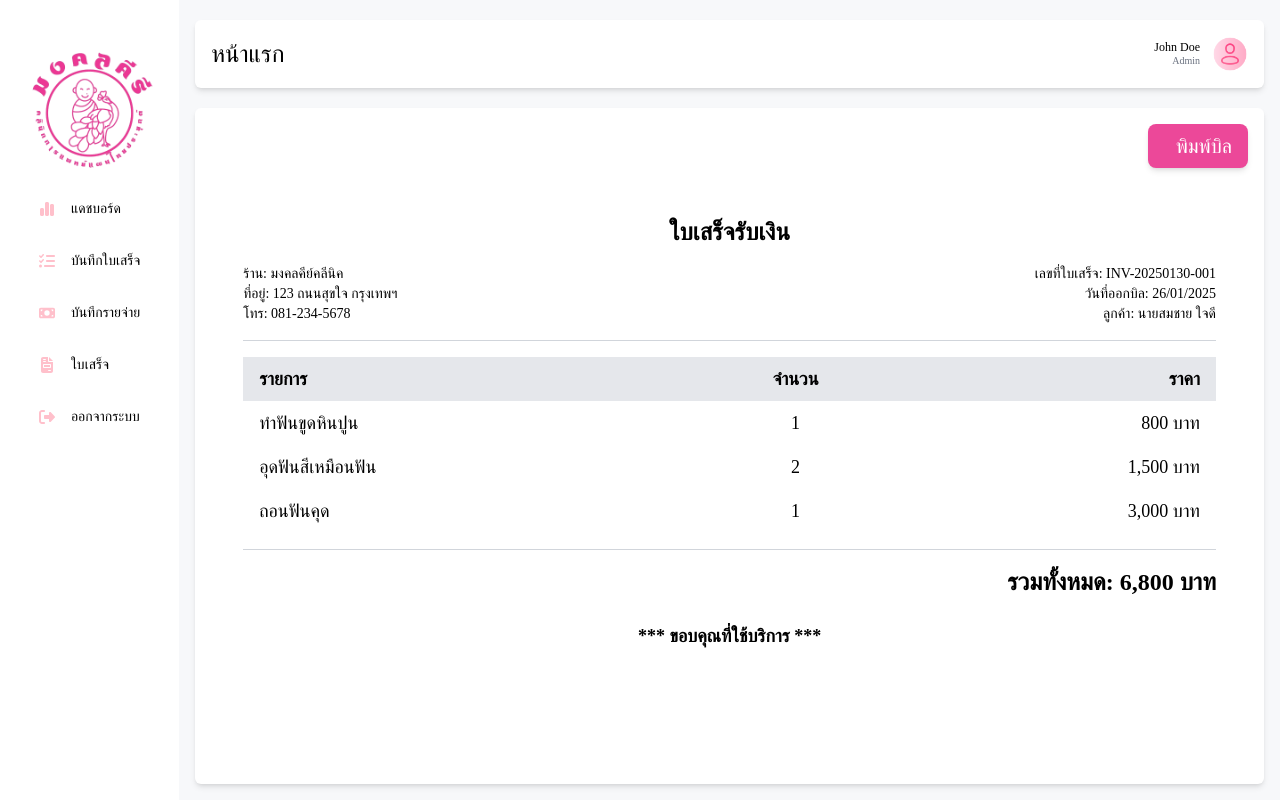
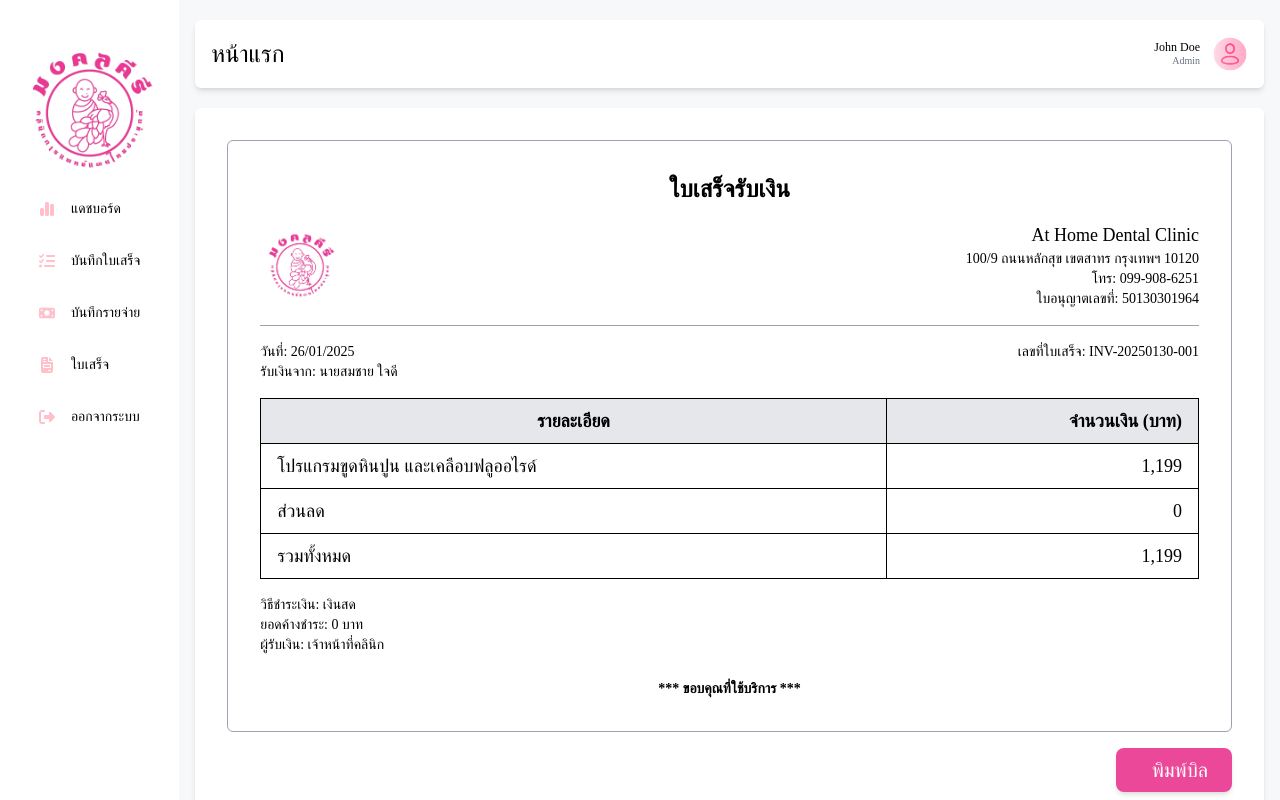
Before and after one commit to Tiggers123/CLINICPROJ-1, a Next.js app in the folder frontend/: page /manage/print in a window 1280 px wide. Built offline with nearby package versions, Linux system fonts and the light colour scheme.

Commit message:
fix api expense

```diff
--- a/frontend/app/(dashboard)/expense/page.tsx
+++ b/frontend/app/(dashboard)/expense/page.tsx
@@ -12,37 +12,40 @@ import "@fortawesome/fontawesome-free/css/all.min.css";
 
 const ExpensePage = () => {
   const [isShowModal, setIsShowModal] = useState(false);
-  const [orderno, setOrderno] = useState("");
-  const [optional, setOptional] = useState("");
-  const [amount, setAmount] = useState("");
+  const [orderid, setOrderid] = useState("");
+  const [name, setName] = useState("");
+  const [totalprice, setTotalprice] = useState("");
+  const [qty, setQty] = useState("");
   const [id, setId] = useState(0); // id เอาไว้แก้ไขรายการ
   const [searchQuery, setSearchQuery] = useState("");
   const [expense, setExpense] = useState([
     {
       id: 1,
-      orderno: "001",
-      optional: "งานติดตั้ง",
-      amount: 1200,
+      orderid: "001",
+      name: "งานติดตั้ง",
+      totalprice: 1200,
       date: "2025-01-01",
+      qty: "15",
     },
     {
       id: 2,
-      orderno: "002",
-      optional: "งานบำรุงรักษา",
-      amount: 1500,
+      orderid: "002",
+      name: "งานบำรุงรักษา",
+      totalprice: 1500,
       date: "2025-01-10",
+      qty: "35",
     },
     {
       id: 3,
-      orderno: "003",
-      optional: "งานซ่อมแซม",
-      amount: 800,
+      orderid: "003",
+      name: "งานซ่อมแซม",
+      totalprice: 800,
       date: "2025-01-15",
+      qty: "25",
     },
   ]);
-  {
+
   /*PAGINATION*/
-  }
   const [page, setPage] = useState(1);
   const [totalPage, setTotalPage] = useState(1);
   const [totalRows, setTotalRows] = useState(0);
@@ -75,18 +78,20 @@ const ExpensePage = () => {
   };
 
   const handleClear = () => {
-    setOrderno("");
-    setAmount("");
-    setOptional("");
+    // setOrderid("");
+    setTotalprice("");
+    setName("");
     setId(0);
+    setQty("");
   };
 
   const handleSave = async () => {
     try {
       const payload = {
-        orderno: orderno,
-        amount: amount,
-        optional: optional,
+        // orderid: orderid,
+        totalprice: totalprice,
+        name: name,
+        qty: qty,
         date: dayjs().format("YYYY-MM-DD"),
       };
 
@@ -142,36 +147,43 @@ const ExpensePage = () => {
     const expenses = expense.find((expense: any) => expense.id === id) as any;
     if (expenses) {
       setId(expenses.id);
-      setOrderno(expenses.orderno);
-      setAmount(expenses.amount);
-      setOptional(expenses.optional ?? "");
+      // setOrderid(expenses.orderid);
+      setTotalprice(expenses.totalprice);
+      setQty(expenses.qty);
+      setName(expenses.name ?? "");
       handleOpenModal();
     }
   };
 
   const filteredExpenses = expense.filter(
     (item) =>
-      item.orderno.includes(searchQuery) || item.optional.includes(searchQuery)
+      item.orderid.includes(searchQuery) || item.name.includes(searchQuery)
   );
 
   const columns = [
-    { header: "Order ID", accessor: "orderno" },
+    { header: "เลขไอดี", accessor: "orderid" },
     {
-      header: "Expense",
-      accessor: "amount",
+      header: "รายการสินค้า",
+      accessor: "name",
+      className: "hidden md:table-cell",
+    },
+
+    {
+      header: "จำนวน",
+      accessor: "qty",
       className: "hidden md:table-cell",
     },
     {
-      header: "Remark",
-      accessor: "optional",
+      header: "ราคารวม",
+      accessor: "totalprice",
       className: "hidden md:table-cell",
     },
     {
-      header: "Date/Time",
+      header: "วันที่ทำการซื้อ",
       accessor: "date",
       className: "hidden md:table-cell",
     },
-    { header: "Action", accessor: "actions", className: "text-center" },
+    { header: "แก้ไข/ลบ", accessor: "actions", className: "text-center" },
   ];
 
   return (
@@ -200,12 +212,15 @@ const ExpensePage = () => {
         data={filteredExpenses}
         renderRow={(item, index) => (
           <tr className="hover:bg-gray-50" key={index}>
-            <td className="px-6 py-4 text-center text-sm ">{item.orderno}</td>
+            <td className="px-6 py-4 text-center text-sm ">{item.orderid}</td>
             <td className="px-6 py-4 text-center hidden md:table-cell">
-              {item.amount.toLocaleString()}
+              {item.name}
             </td>
             <td className="px-6 py-4 text-center hidden md:table-cell">
-              {item.optional}
+              {item.qty}
+            </td>
+            <td className="px-6 py-4 text-center hidden md:table-cell">
+              {item.totalprice.toLocaleString()}
             </td>
             <td className="px-6 py-4 text-center hidden md:table-cell ">
               {dayjs(item.date).format("DD/MM/YYYY")}
@@ -232,7 +247,7 @@ const ExpensePage = () => {
         )}
       />
       {/* PAGINATION SECTION */}
-      <div className="mt-4">
+      <div className="mt-4 ml-1">
         <Pagination
           currentPage={page}
           totalPages={totalPage}
@@ -248,33 +263,44 @@ const ExpensePage = () => {
         title="บันทึกรายจ่าย"
         onClose={handleCloseModal}
       >
-        <div>
+        {/* <div>
           <div>เลขไอดี</div>
           <input
             type="text"
-            value={orderno}
-            onChange={(e) => setOrderno(e.target.value)}
+            value={orderid}
+            onChange={(e) => setOrderid(e.target.value)}
+            className="border border-gray-300 rounded-md p-2 w-full"
+          />
+        </div> */}
+        <div >
+          <div>รายการสินค้า</div>
+          <input
+            type="text"
+            value={name}
+            onChange={(e) => setName(e.target.value)}
             className="border border-gray-300 rounded-md p-2 w-full"
           />
         </div>
          <div className="mt-4">
-          <div>ราคา</div>
+          <div>จำนวน</div>
           <input
             type="number"
-            value={amount}
-            onChange={(e) => setAmount(e.target.value)}
+            value={qty}
+            onChange={(e) => setQty(e.target.value)}
             className="border border-gray-300 rounded-md p-2 w-full"
           />
         </div>
         <div className="mt-4">
-          <div>หมายเหตุ</div>
+          <div>ราคารวม</div>
           <input
-            type="text"
-            value={optional}
-            onChange={(e) => setOptional(e.target.value)}
+            type="number"
+            value={totalprice}
+            onChange={(e) => setTotalprice(e.target.value)}
             className="border border-gray-300 rounded-md p-2 w-full"
           />
         </div>
+
+
         <div className="mt-4 text-right">
           <button
             className="bg-lamaError text-white px-4 py-2 rounded-md hover:bg-pink-400"
--- a/frontend/app/(dashboard)/manage/print/page.tsx
+++ b/frontend/app/(dashboard)/manage/print/page.tsx
@@ -1,179 +1,3 @@
-// "use client";
-
-// import { useEffect, useState } from "react";
-// import axios from "axios";
-// import { config } from "../../../config";
-// import { useSearchParams } from "next/navigation";
-// import dayjs from "dayjs";
-
-// export default function PrintPage() {
-//   const searchParams = useSearchParams();
-//   const id = searchParams.get("id");
-//   const [sell, setSell] = useState<any>(null);
-//   const [loading, setLoading] = useState<boolean>(true);
-
-//   useEffect(() => {
-//     if (id) {
-//       fetchData();
-//     }
-//   }, [id]);
-
-//   const fetchData = async (): Promise<void> => {
-//     try {
-//       const res = await axios.get(`${config.apiUrl}/sell/info/${id}`);
-//       setSell(res.data);
-//     } catch (error) {
-//       console.error("Error fetching data:", error);
-//     } finally {
-//       setLoading(false);
-//     }
-//   };
-
-//   const printDocument = () => {
-//     const style = document.createElement("style");
-//     style.textContent = `
-//       @media print {
-//           @page {
-//               size: A4 landscape;
-//               margin: 0;
-//           }
-//           body {
-//               margin: 0;
-//               padding: 0;
-//           }
-//           body * {
-//               visibility: hidden;
-//           }
-//           #print-content, #print-content * {
-//               visibility: visible;
-//           }
-//           #print-content {
-//               position: absolute;
-//               left: 0;
-//               top: 0;
-//               width: 100%;
-//               height: auto;
-//           }
-//           .content-header {
-//               display: none;
-//           }
-//           table, th, td {
-//               border: none !important;
-//           }
-//       }
-//     `;
-//     document.head.appendChild(style);
-
-//     setTimeout(() => {
-//       window.print();
-//     }, 300);
-//   };
-
-//   return (
-//     <div className="bg-white p-4 rounded-md flex-1 m-4 shadow-md mt-1">
-//       {/* ปุ่มพิมพ์ชิดขวา และเป็นสีชมพู */}
-//       <div className="content-header flex justify-end mb-4">
-//         <button
-//           className="text-xl bg-pink-500 hover:bg-pink-600 text-white px-4 py-2 rounded-lg shadow-md transition"
-//           onClick={printDocument}
-//         >
-//           <i className="fa-solid fa-print mr-3"></i>
-//           พิมพ์บิล
-//         </button>
-//       </div>
-
-//       {/* แสดง Loading ขณะโหลดข้อมูล */}
-//       {loading ? (
-//         <div className="text-center py-6 text-gray-500">กำลังโหลดข้อมูล...</div>
-//       ) : (
-//         <div id="print-content" className="p-8 text-sm">
-//           {/* หัวข้อใบเสร็จ */}
-//           <div className="text-center text-2xl font-bold mb-4">
-//             ใบเสร็จรับเงิน
-//           </div>
-
-//           {/* ข้อมูลร้านค้า */}
-//           <div className="pb-4 mb-4 border-b border-gray-300 flex justify-between">
-//             <div>
-//               <div>ร้าน: {sell?.shopName || "มงคลคีย์คลีนิค"}</div>
-//               <div>ที่อยู่: {sell?.shopAddress || "ไม่ระบุ"}</div>
-//               <div>โทร: {sell?.shopPhone || "ไม่ระบุ"}</div>
-//             </div>
-//             <div className="text-right">
-//               <div>เลขที่ใบเสร็จ: {sell?.id || "-"}</div>
-//               <div>
-//                 วันที่ออกบิล:{" "}
-//                 {sell?.date ? dayjs(sell.date).format("DD/MM/YYYY") : "-"}
-//               </div>
-//               <div>ลูกค้า: {sell?.customerName || "-"}</div>
-//             </div>
-//           </div>
-
-//           {/* รายการสินค้า */}
-//           <table className="w-full text-lg border-collapse print:border-none">
-//             <thead>
-//               <tr className="bg-gray-200">
-//                 <th className="px-4 py-2 text-left print:border-none">
-//                   รายการ
-//                 </th>
-//                 <th className="px-4 py-2 text-center print:border-none">
-//                   จำนวน
-//                 </th>
-//                 <th className="px-4 py-2 text-right print:border-none">ราคา</th>
-//               </tr>
-//             </thead>
-//             <tbody>
-//               {sell?.items && sell.items.length > 0 ? (
-//                 sell.items.map((item: any, index: number) => (
-//                   <tr key={index}>
-//                     <td className="px-4 py-2 print:border-none">{item.name}</td>
-//                     <td className="px-4 py-2 text-center print:border-none">
-//                       {item.quantity || 1}
-//                     </td>
-//                     <td className="px-4 py-2 text-right print:border-none">
-//                       {item.price.toLocaleString()} บาท
-//                     </td>
-//                   </tr>
-//                 ))
-//               ) : (
-//                 <tr>
-//                   <td
-//                     colSpan={3}
-//                     className="px-4 py-2 text-center text-gray-500 print:border-none"
-//                   >
-//                     ไม่มีรายการสินค้า
-//                   </td>
-//                 </tr>
-//               )}
-//             </tbody>
-//           </table>
-
-//           {/* ราคารวม */}
-//           <div className="pt-4 mt-4 text-right text-2xl font-bold border-t border-gray-300 print:border-none">
-//             รวมทั้งหมด: {sell?.total ? sell.total.toLocaleString() : "0"} บาท
-//           </div>
-
-//           {/* ข้อความขอบคุณ */}
-//           <div className="mt-6 text-center text-lg font-semibold">
-//             *** ขอบคุณที่ใช้บริการ ***
-//           </div>
-
-//           {/* ซ่อนเส้นกรอบตอนพิมพ์ */}
-//           <style jsx>{`
-//             @media print {
-//               table,
-//               th,
-//               td {
-//                 border: none !important;
-//               }
-//             }
-//           `}</style>
-//         </div>
-//       )}
-//     </div>
-//   );
-// }
-
 "use client";
 
 import { useEffect, useState } from "react";
@@ -181,27 +5,27 @@ import dayjs from "dayjs";
 
 export default function PrintPage() {
   const [sell, setSell] = useState<any>(null);
-  const [loading, setLoading] = useState<boolean>(true);
 
   useEffect(() => {
     const mockData = {
-      shopName: "มงคลคีย์คลีนิค",
-      shopAddress: "123 ถนนสุขใจ กรุงเทพฯ",
-      shopPhone: "081-234-5678",
+      shopName: "At Home Dental Clinic",
+      shopAddress: "100/9 ถนนหลักสุข เขตสาทร กรุงเทพฯ 10120",
+      shopPhone: "099-908-6251",
+      licenseNo: "50130301964",
       id: "INV-20250130-001",
       date: new Date().toISOString(),
-      customerName: "นายสมชาย ใจดี",
-      items: [
-        { name: "ทำฟันขูดหินปูน", quantity: 1, price: 800 },
-        { name: "อุดฟันสีเหมือนฟัน", quantity: 2, price: 1500 },
-        { name: "ถอนฟันคุด", quantity: 1, price: 3000 },
-      ],
-      total: 800 + 1500 * 2 + 3000, // คำนวณราคารวม
+      receivedFrom: "นายสมชาย ใจดี",
+      treatment: "โปรแกรมขูดหินปูน และเคลือบฟลูออไรด์",
+      amount: 1199,
+      discount: 0,
+      total: 1199,
+      paymentMethod: "เงินสด",
+      outstanding: 0,
+      cashier: "เจ้าหน้าที่คลินิก",
     };
 
     setTimeout(() => {
       setSell(mockData);
-      setLoading(false);
     }, 1000);
   }, []);
 
@@ -215,11 +39,11 @@ export default function PrintPage() {
           #print-content, #print-content * { visibility: visible; }
           #print-content { position: absolute; left: 0; top: 0; width: 100%; height: auto; }
           .content-header { display: none; }
-          table, th, td { border: none !important; }
-          /* เพิ่มเส้นใต้เหนือ "รวมทั้งหมด" */
+          table, th, td { border: 1px solid #000 !important; padding: 8px; text-align: left; }
           .total-line {
-            border-top: 1px solid #D1D5DB !important;
+            border-top: 2px solid #000 !important;
             padding-top: 10px;
+            font-weight: bold;
           }
       }
     `;
@@ -228,92 +52,89 @@ export default function PrintPage() {
   };
 
   return (
-    <div className="bg-white p-4 rounded-md flex-1 m-4 shadow-md mt-1">
-      {/* ปุ่มพิมพ์สีชมพู ชิดขวา */}
-      <div className="content-header flex justify-end mb-4">
+    <div className="bg-white p-8 rounded-md flex-1 m-4 shadow-md mt-1">
+      {sell && (
+        <div
+          id="print-content"
+          className="p-8 text-sm border border-gray-400 rounded-md"
+        >
+          <div className="text-center text-2xl font-bold mb-4">
+            ใบเสร็จรับเงิน
+          </div>
+          <div className="flex justify-between items-center mb-4">
+            <img src="/logo.png" alt="Clinic Logo" className="h-20" />
+            <div className="text-right">
+              <div className=" text-lg">{sell.shopName}</div>
+              <div>{sell.shopAddress}</div>
+              <div>โทร: {sell.shopPhone}</div>
+              <div>ใบอนุญาตเลขที่: {sell.licenseNo}</div>
+            </div>
+          </div>
+
+          <div className="border-t border-gray-400 pt-4">
+            <div className="flex justify-between">
+              <div>วันที่: {dayjs(sell.date).format("DD/MM/YYYY")}</div>
+              <div>เลขที่ใบเสร็จ: {sell.id}</div>
+            </div>
+            <div>รับเงินจาก: {sell.receivedFrom}</div>
+          </div>
+
+          <table className="w-full text-lg border-collapse mt-4 border border-black">
+            <thead>
+              <tr className="bg-gray-200 border border-black">
+                <th className="py-2 px-4 border border-black">รายละเอียด</th>
+                <th className="py-2 px-4 border border-black text-right">
+                  จำนวนเงิน (บาท)
+                </th>
+              </tr>
+            </thead>
+            <tbody>
+              <tr>
+                <td className="py-2 px-4 border border-black">
+                  {sell.treatment}
+                </td>
+                <td className="py-2 px-4 border border-black text-right">
+                  {sell.amount.toLocaleString()}
+                </td>
+              </tr>
+              <tr>
+                <td className="py-2 px-4 border border-black">ส่วนลด</td>
+                <td className="py-2 px-4 border border-black text-right">
+                  {sell.discount.toLocaleString()}
+                </td>
+              </tr>
+              <tr className="total-line">
+                <td className="py-2 px-4 border border-black ">
+                  รวมทั้งหมด
+                </td>
+                <td className="py-2 px-4 border border-black text-right ">
+                  {sell.total.toLocaleString()}
+                </td>
+              </tr>
+            </tbody>
+          </table>
+
+          <div className=" mt-4">
+            <div>วิธีชำระเงิน: {sell.paymentMethod}</div>
+            <div>ยอดค้างชำระ: {sell.outstanding} บาท</div>
+            <div >ผู้รับเงิน: {sell.cashier}</div>
+          </div>
+
+          <div className="mt-6 text-center font-semibold">
+            *** ขอบคุณที่ใช้บริการ ***
+          </div>
+        </div>
+      )}
+
+      <div className="flex justify-end mt-4">
         <button
-          className="text-xl bg-pink-500 hover:bg-pink-600 text-white px-4 py-2 rounded-lg shadow-md transition"
+          className="text-xl bg-pink-500 hover:bg-pink-600 text-white px-6 py-2 rounded-lg shadow-md transition"
           onClick={printDocument}
         >
           <i className="fa-solid fa-print mr-3"></i>
           พิมพ์บิล
         </button>
       </div>
-
-      {/* แสดง Loading ขณะโหลดข้อมูล */}
-      {loading ? (
-        <div className="text-center py-6 text-gray-500">กำลังโหลดข้อมูล...</div>
-      ) : (
-        <div id="print-content" className="p-8 text-sm">
-          {/* หัวข้อใบเสร็จ */}
-          <div className="text-center text-2xl font-bold mb-4">
-            ใบเสร็จรับเงิน
-          </div>
-
-          {/* ข้อมูลร้านค้า */}
-          <div className="pb-4 mb-4 border-b border-gray-300 flex justify-between">
-            <div>
-              <div>ร้าน: {sell.shopName}</div>
-              <div>ที่อยู่: {sell.shopAddress}</div>
-              <div>โทร: {sell.shopPhone}</div>
-            </div>
-            <div className="text-right">
-              <div>เลขที่ใบเสร็จ: {sell.id}</div>
-              <div>วันที่ออกบิล: {dayjs(sell.date).format("DD/MM/YYYY")}</div>
-              <div>ลูกค้า: {sell.customerName}</div>
-            </div>
-          </div>
-
-          {/* รายการสินค้า */}
-          <table className="w-full text-lg border-collapse print:border-none">
-            <thead>
-              <tr className="bg-gray-200">
-                <th className="px-4 py-2 text-left print:border-none">
-                  รายการ
-                </th>
-                <th className="px-4 py-2 text-center print:border-none">
-                  จำนวน
-                </th>
-                <th className="px-4 py-2 text-right print:border-none">ราคา</th>
-              </tr>
-            </thead>
-            <tbody>
-              {sell.items.map((item: any, index: number) => (
-                <tr key={index}>
-                  <td className="px-4 py-2 print:border-none">{item.name}</td>
-                  <td className="px-4 py-2 text-center print:border-none">
-                    {item.quantity}
-                  </td>
-                  <td className="px-4 py-2 text-right print:border-none">
-                    {item.price.toLocaleString()} บาท
-                  </td>
-                </tr>
-              ))}
-            </tbody>
-          </table>
-
-          {/* ราคารวม พร้อมเส้นใต้ */}
-          <div className="pt-4 mt-4 text-right text-2xl font-bold border-t border-gray-300 print:border-none total-line">
-            รวมทั้งหมด: {sell.total.toLocaleString()} บาท
-          </div>
-
-          {/* ข้อความขอบคุณ */}
-          <div className="mt-6 text-center text-lg font-semibold">
-            *** ขอบคุณที่ใช้บริการ ***
-          </div>
-
-          {/* ซ่อนเส้นกรอบตอนพิมพ์ */}
-          <style jsx>{`
-            @media print {
-              table,
-              th,
-              td {
-                border: none !important;
-              }
-            }
-          `}</style>
-        </div>
-      )}
     </div>
   );
 }
```
Also changed, not shown: frontend/app/(dashboard)/manage/page.tsx (+41 -5 lines). Lines whose indentation alone changed are shown as unchanged.
